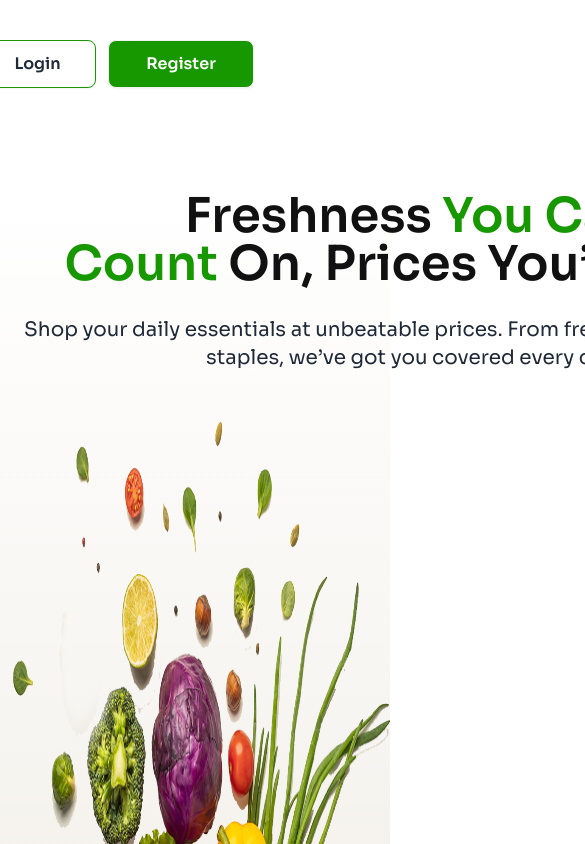
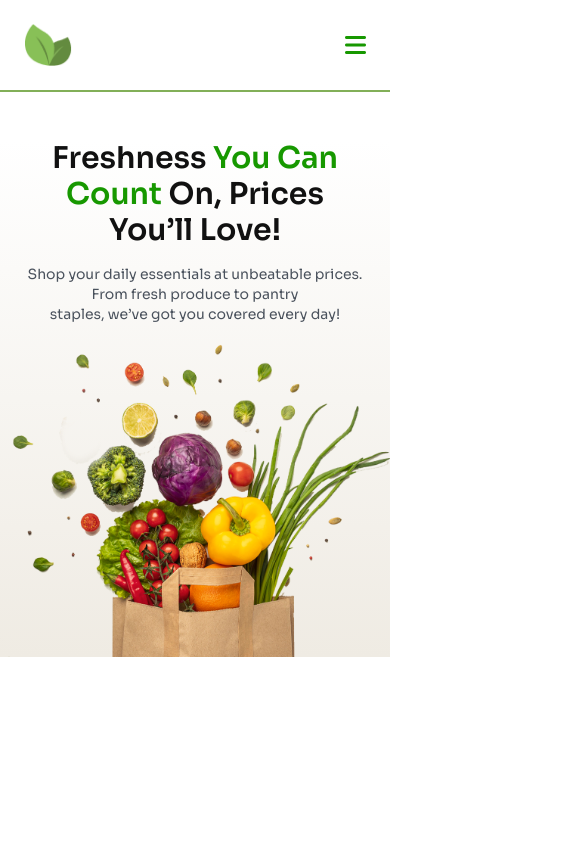
Before and after one commit to shibgatUAM/b11-assignment3, a plain HTML site: page index.html in a window 390 px wide. Shown: the top 844 px of the page, 585 px wide, since content can reach past the window. Drawn offline with nearby package versions, Linux system fonts and the light colour scheme.

Commit message:
mobile responsive header and hero part.

```diff
--- a/index.html
+++ b/index.html
@@ -59,11 +59,19 @@
     </script>
 </head>
 <body class="font-sora">
-    <header class="mb-16">
-        <nav class="px-32">
+    <header class="mb-12 lg:mb-16">
+        <nav class="px-4 border-b-2 border-[#82AF58] lg:px-32 lg:border-none lg:border-b-0">
             <div class="navbar bg-base-100">
-                <div class="navbar-start py-6">
-                    <img src="assets/images/logo-header.png" alt="Nature's Platter" width="154" height="60">
+                <div class="navbar-start py-4 flex items-center justify-between w-full lg:py-6 lg:w-2/4">
+                <!-- for large device logo -->
+                    <img class="hidden lg:block" src="assets/images/logo-header.png" alt="Nature's Platter" width="154" height="60">
+
+                <!-- for mobile device logo -->
+                    <img class="block lg:hidden" src="assets/images/mobile-logo.png" alt="Nature's Platter" width="48" height="43">
+                <!-- mobile menu -->
+                    <button class="lg:hidden text-primary-color">
+                        <i class="fa-solid fa-bars text-2xl"></i>
+                    </button>
                 </div>
                 <div class="navbar-center hidden lg:flex">
                     <ul class="menu menu-horizontal gap-3 px-1 text-xl">
@@ -73,7 +81,7 @@
                     </ul>
                 </div>
 
-                <div class="navbar-end gap-3 py-8">
+                <div class="navbar-end gap-3 py-8 hidden lg:flex">
                     <i class="fa-solid fa-magnifying-glass text-lg text-gray-700 hover:text-primary-color transition-colors duration-300 cursor-pointer"></i>
                     <i class="fa-solid fa-cart-shopping text-lg text-gray-700 hover:text-primary-color transition-colors duration-30 cursor-pointer"></i>
 
@@ -90,10 +98,10 @@
 <!--  HERO START  -->
     <section class="bg-gradient-to-t from-[#EFEBE3] to-[#FFFFFF]">
     <!--   Description Part     -->
-        <div class="text-center w-[827px] m-auto">
-            <h1 class="font-semibold text-5xl text-font-color mb-7 animate-heading">Freshness <span class="text-primary-color">You Can</span><br>
+        <div class="text-center w-[341px] mx-auto lg:w-[827px] lg:m-auto">
+            <h1 class="font-semibold text-3xl lg:text-5xl text-font-color mb-4 lg:mb-7 animate-heading">Freshness <span class="text-primary-color">You Can</span><br>
                 <span class="text-primary-color">Count</span> On, Prices You’ll Love!</h1>
-            <p class="font-normal text-xl mb-9">
+            <p class="font-normal text-sm opacity-80 lg:text-xl mb-4 lg:mb-9">
                 Shop your daily essentials at unbeatable prices. From fresh produce to pantry <br>
                 staples, we’ve got you covered every day!
             </p>
@@ -101,13 +109,13 @@
     <!--  Image Part  -->
 
         <div>
-            <img src="assets/images/hero-vegetables.png" alt="hero-vegetables" class="w-[1031px] h-[838px] m-auto">
+            <img src="assets/images/hero-vegetables.png" alt="hero-vegetables" width="1031" height="838" class="lg:w-[1031px] lg:h-[838px] m-auto">
         </div>
     </section>
 <!-- END HERO-->
 
 <!-- START SERVICES -->
-    <section class="p-36" id="services">
+    <section class="hidden p-36" id="services">
         <h4 class="font-semibold text-4xl mb-8 text-primary-color">Services</h4>
         <div class="card grid grid-cols-3 gap-4">
             <div class="card-body bg-card-color rounded-2xl p-8">
@@ -136,7 +144,7 @@
 <!-- END SERVICES -->
 
 <!-- START PRODUCTS -->
-    <section class="p-32 bg-card-color" id="products">
+    <section class="hidden p-32 bg-card-color" id="products">
         <h4 class="font-semibold text-4xl mb-8 text-primary-color">Popular Products</h4>
         <div class="grid grid-cols-4 gap-4 w-[1320px] h-[402px]">
             <div class="relative col-span-1 row-span-3 bg-gradient-to-br from-[#53DB3A] to-[#FFFFFF] p-8 rounded-2xl">
@@ -243,7 +251,7 @@
 <!-- END PRODUCTS -->
 
 <!-- START CONTACT US-->
-    <section class="mx-auto py-16 px-8 bg-gradient-to-r from-[#53DB3A] via-transparent to-white/50" id="contact">
+    <section class="hidden mx-auto py-16 px-8 bg-gradient-to-r from-[#53DB3A] via-transparent to-white/50" id="contact">
         <div class="grid grid-cols-2 gap-8 items-center justify-items-center">
             <div>
                 <img src="assets/images/call-center.png" alt="Call Center" width="350" height="350">
@@ -278,7 +286,7 @@
 <!-- END CONTACT US-->
 
 <!-- START ARRIVAL & OFFERS -->
-    <section class="p-32 relative">
+    <section class="hidden p-32 relative">
         <h4 class="font-semibold text-4xl mb-8 text-primary-color">Arrival & Offers</h4>
         <div class="grid grid-cols-3 gap-5 w-[1320px] h-[402px] mb-40">
             <div class="grid grid-cols-2 col-span-2 gap-8 bg-[#115414] rounded-2xl p-10">
@@ -319,7 +327,7 @@
 <!-- END ARRIVAL & OFFERS-->
 
 <!-- START FOOTER -->
-<section class="bg-primary-color">
+    <section class="hidden bg-primary-color">
     <div class="grid grid-cols-3 gap-10 pt-96 px-36 pb-32 mx-auto">
         <div>
             <img src="assets/images/logo-footer.png" alt="Dawat Logo">
```
Also changed, not shown: assets/images/mobile-logo.png (added).
